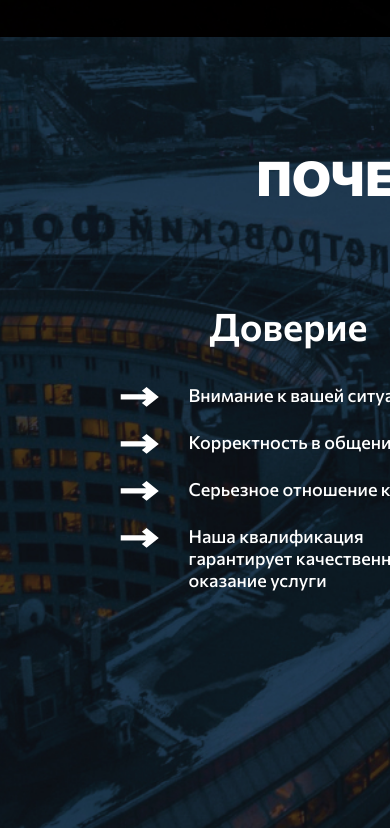
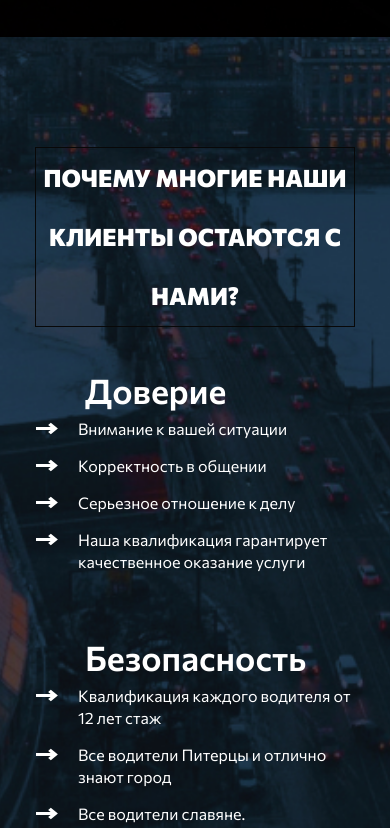
Before and after one commit to AIThomasNew/website-sober-driver, a plain HTML site: page index.html in a window 390 px wide. Shown: the part 3363-4191 px from the top of the page. Drawn offline with Linux system fonts and the light colour scheme; a web font is replaced by a local one.

Commit message:
Сайт готов.

```diff
--- a/styles/scss/style.scss
+++ b/styles/scss/style.scss
@@ -446,7 +446,7 @@ body {
 
 .skills {
   position: relative;
-  min-width: 1377px;
+  width: 100%;
   min-height: 1024px;
   color: #ffffff;
 }
@@ -476,48 +476,50 @@ body {
   font-size: 48px;
   line-height: 59px;
   text-align: center;
+
 }
 .skills__main-skill {
   display: flex;
   justify-content: start;
   align-items: start;
+  height: 800px;
+
 }
 .skill__box {
   display: flex;
   flex-direction: column;
-  justify-content: start;
-  align-items: center;
-  width: 400px;
+  width: 370px;
   height: 400px;
+  margin: 40px 10px 0px 10px;
 }
 .skill__box__title {
-  display: flex;
-  justify-content: start;
   font-weight: 600;
-  font-size: 38px;
+  font-size: 28px;
   line-height: 46px;
-  margin: 0px 0px 30px 0px;
+  margin: 0px 0px 30px 40px;
 }
 .skills-list__li {
   display: flex;
 }
 .skills-list__li__icon {
   margin: 8px 20px 0px 0px;
-  width: 60px;
-  height: 20px;
+  width: 45px;
+  height: 25px;
+
 }
 .skills-list__li__p {
-  font-weight: 500;
+  font-weight: 400;
   font-size: 18px;
   line-height: 22px;
-  width: 280px;
-  margin: 5px 0px 20px 0px;
+  width: 240px;
+  margin: 0px 0px 10px 0px;
+
 }
 .skills__button-call {
   display: flex;
   justify-content: center;
   align-items: center;
-  height: 250px;
+  height: 200px;
 }
 .skills__button__click {
   display: flex;
@@ -1140,21 +1142,116 @@ body {
   }
 }
 
+//! АДАПТИВНОСТЬ НАВЫКОВ ---------------------------------------//
 
-//! АДАПТИВНОСТЬ НАВЫКОВ ---------------------------------------//
+/* НОУТБУКИ */
+@media (max-width: 1199px), screen and (max-height: 750px) {
+  .skills__body {
+    display: flex;
+    flex-direction: column;
+    max-height: 700px;
+    margin: 60px 20px 0px 20px;
+  }
+  .skill__box {
+    display: flex;
+    flex-direction: column;
+    width: 300px;
+    height: 300px;
+    margin: 40px 10px 0px 10px;
+  }
+  .skill__box__title {
+    font-weight: 600;
+    font-size: 28px;
+    line-height: 46px;
+    margin: 0px 0px 30px 50px;
+  }
+  .skills-list__li__icon {
+    margin: 8px 20px 0px 0px;
+    width: 25px;
+    height: 15px;
+  }
+  .skills-list__li__p {
+    font-weight: 400;
+    font-size: 18px;
+    width: 250px;
+    margin: 2px 0px 20px 0px;
+  }
+}
 
 /* ПЛАНШЕТЫ */
 @media (max-width: 992px) {
+  .skills-block__title {
+    font-size: 42px;
+  }
+  .skill__box__title {
+    font-weight: 600;
+    font-size: 34px;
+    line-height: 46px;
+    margin: 0px 0px 0px 50px;
+  }
+  .skills-list__li__icon {
+    margin: 8px 20px 0px 0px;
+    width: 23px;
+    height: 15px;
+  }
+  .skills__main-skill {
+    display: flex;
+    flex-direction: column;
+    justify-content: center;
+    align-items: center;
+  }
+  .skill__box {
+    display: flex;
+    flex-direction: column;
+    width: 320px;
+    height: 270px;
+    margin: 40px 10px 0px 10px;
+  }
+  .skills-list__li__p {
+    font-weight: 400;
+    font-size: 16px;
+    line-height: 22px;
+    width: 300px;
+    margin: 5px 0px 10px 0px;
+  }
+  .skills__body {
+    display: flex;
+    flex-direction: column;
+    max-height: 1400px;
+    margin: 60px 0px 0px 0px;
+  }
+  .skills {
+    position: relative;
+    width: 100%;
+    min-height: 1400px;
+    color: #ffffff;
+  }
 }
 
 /* СРЕДНИЕ ПЛАНШЕТЫ */
 @media (max-width: 767px) {
+  .skills-block__title {
+    width: 478px;
+    height: 180px;
+    font-size: 32px;
+    border: 1px solid rgb(8, 8, 8);
+  }
+  .skill__box__title {
+    font-weight: 600;
+    font-size: 34px;
+    line-height: 46px;
+    margin: 0px 0px 0px 50px;
+  }
 }
 
 /* СМАРТФОНЫ */
 @media (max-width: 479px) {
+  .skills-block__title {
+    width: 320px;
+    height: 180px;
+    font-size: 24px;
+  }
 }
-
 
 //* АДАПТИВНОСТЬ ПОДВАЛА --------------------------------------//
 /* ПЛАНШЕТЫ */
```
Also changed, not shown: styles/css/style.css, 1 other file.
